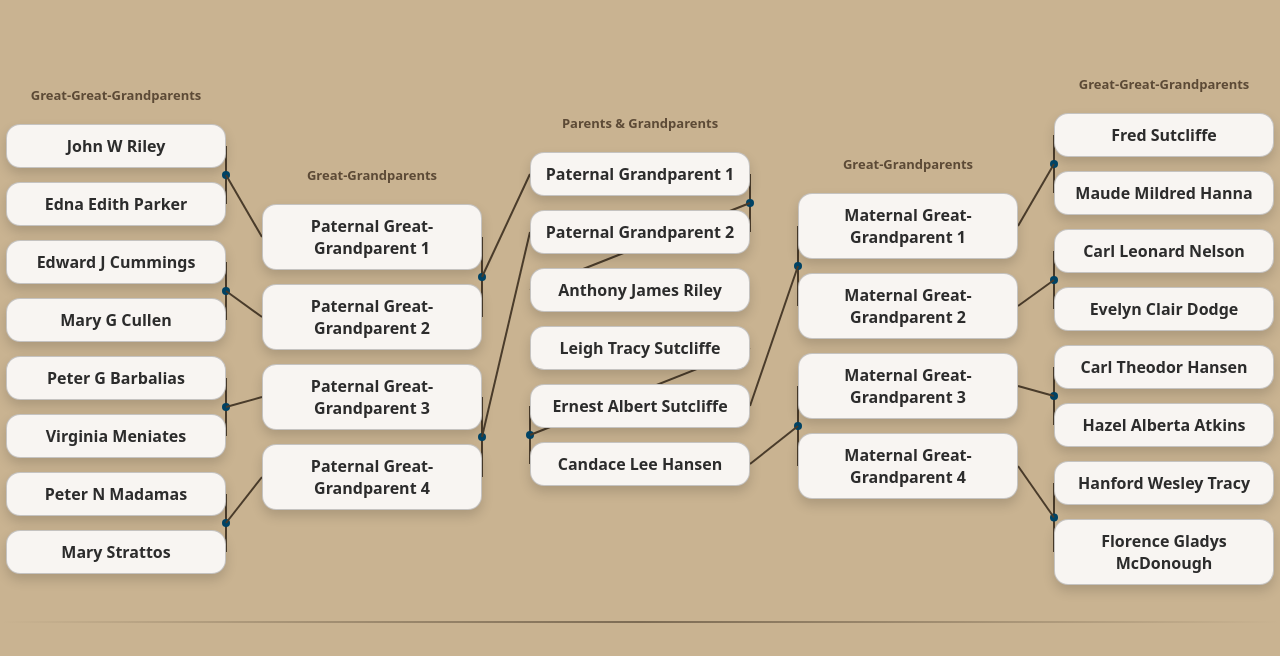
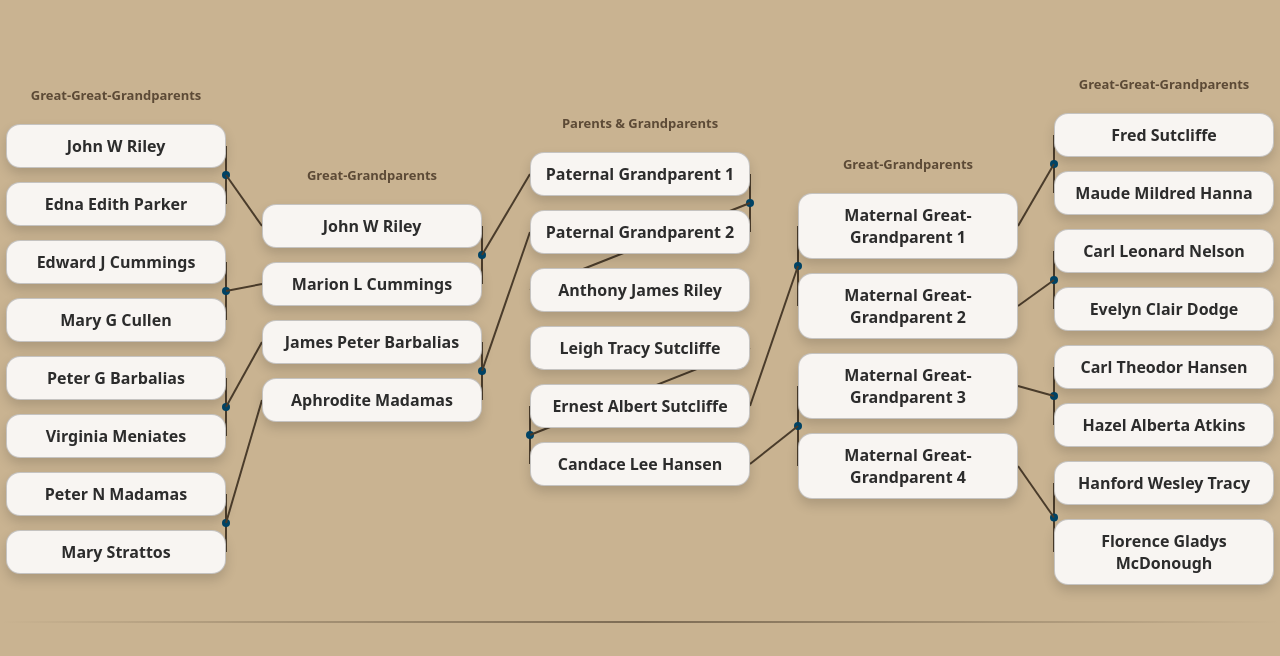
Before and after one commit to esutcliffe/ancestry, a plain HTML site: page index.html in a window 1280 px wide. Shown: the part 142-798 px from the top of the page. Drawn offline with Linux system fonts and the light colour scheme.

Commit message:
Update index.html
Great grandparents

```diff
--- a/index.html
+++ b/index.html
@@ -70,7 +70,7 @@
         </div>
         <div class="generation" id="p-ggp">
           <div class="label">Great-Grandparents</div>
-          <div class="person" id="p-ggp-1"><a href="#">Paternal Great-Grandparent 1</a></div><div class="person" id="p-ggp-2"><a href="#">Paternal Great-Grandparent 2</a></div><div class="person" id="p-ggp-3"><a href="#">Paternal Great-Grandparent 3</a></div><div class="person" id="p-ggp-4"><a href="#">Paternal Great-Grandparent 4</a></div>
+          <div class="person" id="p-ggp-1"><a href="riley/john_w_riley.html">John W Riley</a></div><div class="person" id="p-ggp-2"><a href="riley/marion_l_cummings.html">Marion L Cummings</a></div><div class="person" id="p-ggp-3"><a href="riley/james_peter_barbalias.html">James Peter Barbalias</a></div><div class="person" id="p-ggp-4"><a href="riley/aphodite_madamas.html">Aphrodite Madamas</a></div>
         </div>
       </div>
       <div class="generation" id="center-parents">
```
